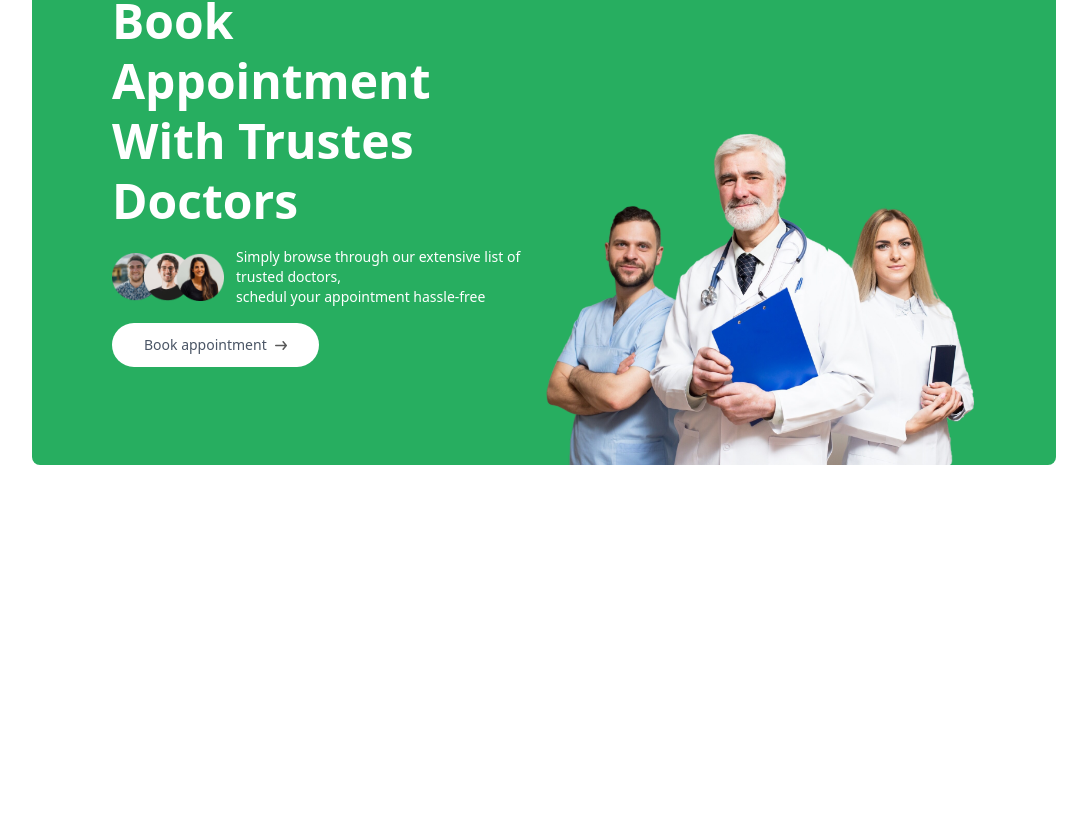
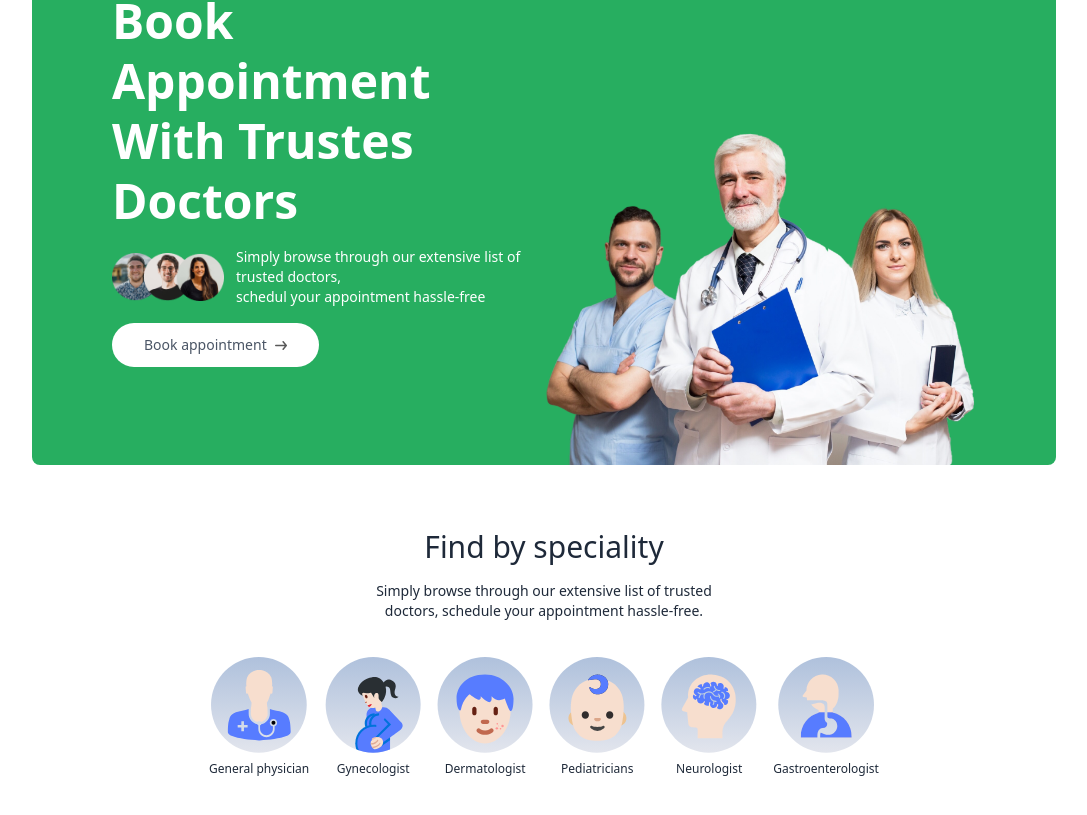
Before and after one commit to anu123538/Suwasewana-Appointment-System-Development-Testing, a React (Vite) app in the folder frontend/: page / in a window 1280 px wide. Shown: the part 227-1042 px from the top of the page, without its empty margins (96-1183 px from the left). Before the commit the page ends 800 px from the top, so only its background shows below. Built offline with nearby package versions, Linux system fonts and the light colour scheme.

Commit message:
specialityMenu

```diff
--- a/frontend/src/components/SpecialityMenu.jsx
+++ b/frontend/src/components/SpecialityMenu.jsx
@@ -1,11 +1,33 @@
 import React from 'react'
+import { specialityData} from '../assets/assets'
+import { Link } from 'react-router-dom'
 
 const SpecialityMenu = () => {
   return (
-    <div>
-
+    <div
+      className="flex flex-col items-center gap-4 py-16 text-gray-800"
+      id="speciality"
+    >
+      <h1 className="text-3xl font-medium">Find by speciality</h1>
+      <p className="sm:w-1/3 text-center text-sm">
+        Simply browse through our extensive list of trusted doctors, schedule
+        your appointment hassle-free.
+      </p>
+      <div className="flex sm:justify-center gap-4 pt-5 w-full overflow-scroll">
+        {specialityData.map((item, index) => (
+          <Link
+            onClick={() => scrollTo(0, 0)}
+            className="flex flex-col items-center text-xs cursor-pointer flex-shrink-0 hover:translate-y-[-10px] transition-all duration-500"
+            key={index}
+            to={`/doctors/${item.speciality}`}
+          >
+            <img className="w-16 sm:w-24 mb-2" src={item.image} alt="" />
+            <p>{item.speciality}</p>
+          </Link>
+        ))}
+      </div>
     </div>
-  )
+  );
 }
 
 export default SpecialityMenu
```
